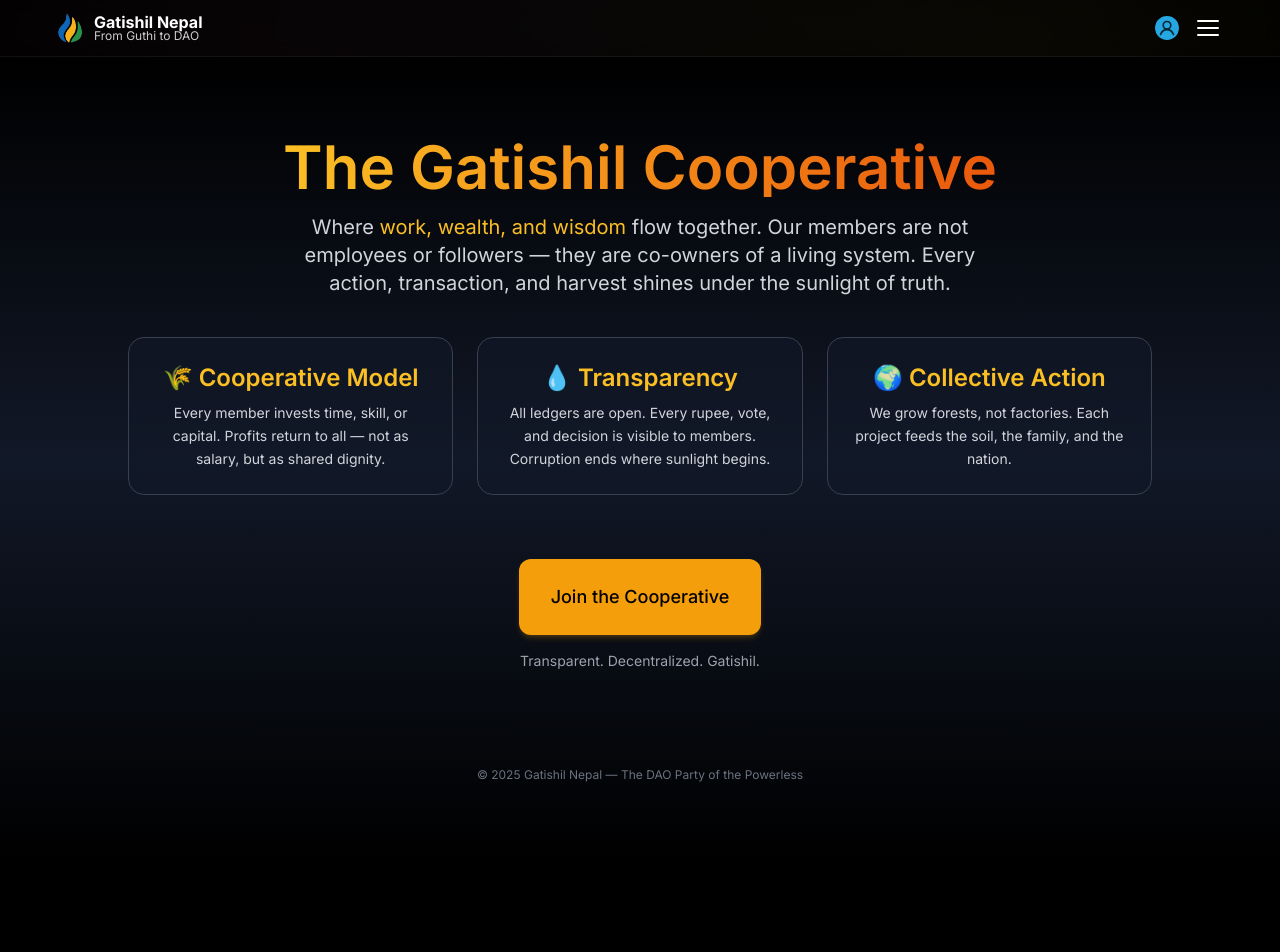
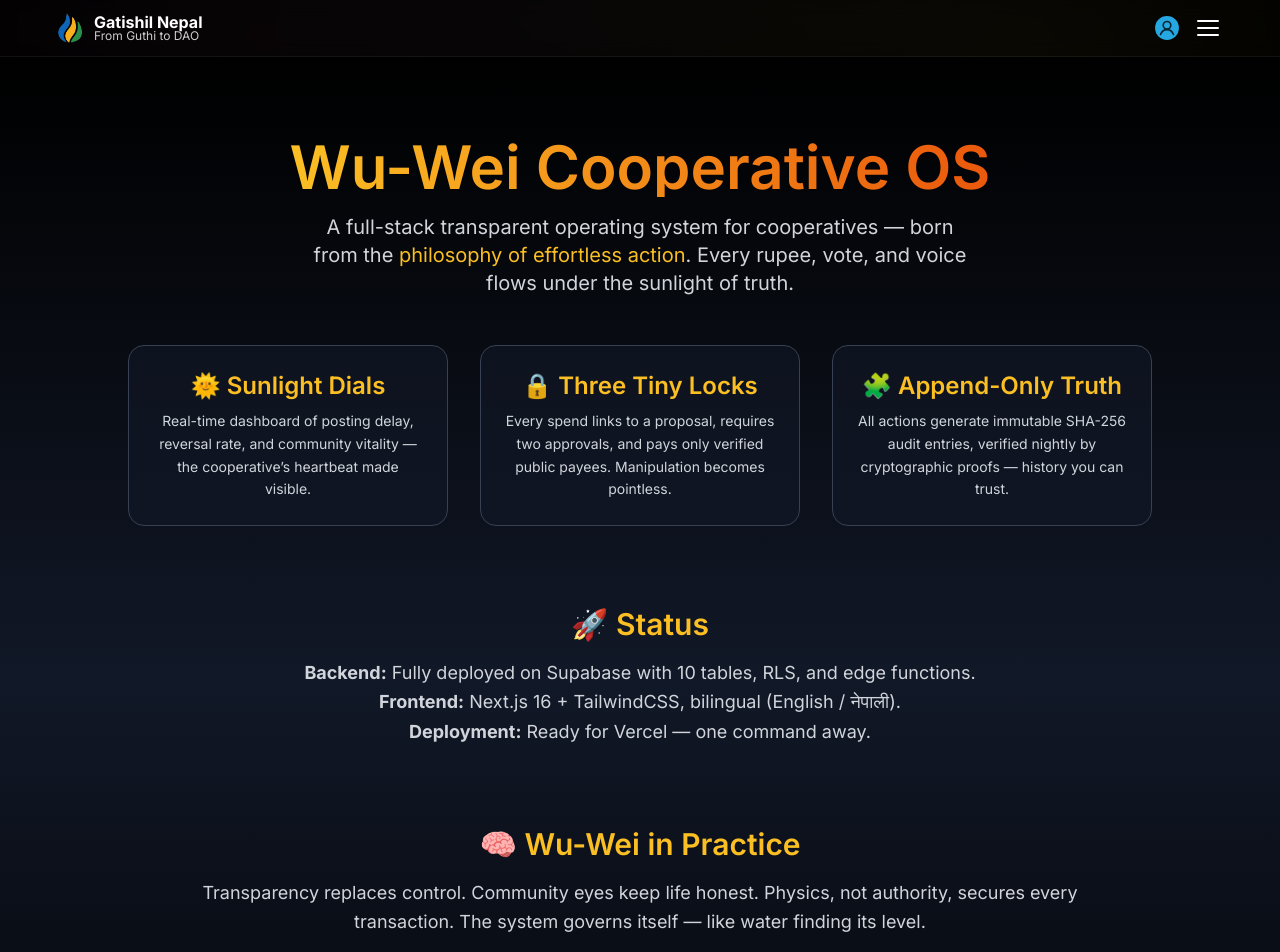
Before and after one commit to Zenslim/Gatishil, a Next.js app: page /cooperative in a window 1280 px wide. Shown: the top 952 px of the page. Before the commit the page ends 863 px from the top, so only its background shows below. Built offline with nearby package versions, Linux system fonts and the light colour scheme.

Commit message:
Update page.tsx

```diff
--- a/app/cooperative/page.tsx
+++ b/app/cooperative/page.tsx
@@ -1,88 +1,110 @@
 'use client';
 
 import { motion } from 'framer-motion';
-import { Button } from '@/components/ui/button';
 import Link from 'next/link';
 
-export default function CooperativePage() {
+export default function WuWeiLanding() {
   return (
-    <main className="min-h-screen bg-gradient-to-b from-black via-gray-900 to-black text-white flex flex-col items-center justify-center text-center px-6 py-20">
+    <main className="min-h-screen bg-gradient-to-b from-black via-gray-900 to-black text-white flex flex-col items-center px-6 py-20 text-center">
       <motion.h1
-        initial={{ opacity: 0, y: -30 }}
+        initial={{ opacity: 0, y: -40 }}
         animate={{ opacity: 1, y: 0 }}
         transition={{ duration: 1 }}
         className="text-4xl md:text-6xl font-semibold mb-4 bg-gradient-to-r from-amber-400 to-orange-600 bg-clip-text text-transparent"
       >
-        The Gatishil Cooperative
+        Wu-Wei Cooperative OS
       </motion.h1>
 
       <motion.p
         initial={{ opacity: 0, y: 20 }}
         animate={{ opacity: 1, y: 0 }}
-        transition={{ delay: 0.5, duration: 1 }}
-        className="max-w-2xl text-lg md:text-xl leading-relaxed text-gray-300"
+        transition={{ delay: 0.3, duration: 1 }}
+        className="max-w-2xl text-lg md:text-xl text-gray-300 leading-relaxed"
       >
-        Where <span className="text-amber-400">work, wealth, and wisdom</span> flow together.
-        Our members are not employees or followers — they are co-owners of a living system.
-        Every action, transaction, and harvest shines under the sunlight of truth.
+        A full-stack transparent operating system for cooperatives —
+        born from the <span className="text-amber-400">philosophy of effortless action</span>.
+        Every rupee, vote, and voice flows under the sunlight of truth.
       </motion.p>
 
       <motion.div
         initial={{ opacity: 0 }}
         animate={{ opacity: 1 }}
-        transition={{ delay: 1.2 }}
-        className="mt-10 grid gap-6 md:grid-cols-3 w-full max-w-5xl"
+        transition={{ delay: 0.8 }}
+        className="mt-12 grid gap-8 md:grid-cols-3 w-full max-w-5xl"
       >
-        <div className="p-6 bg-gray-900/60 rounded-2xl border border-gray-700 hover:border-amber-400 transition">
-          <h2 className="text-2xl font-semibold text-amber-400 mb-2">🌾 Cooperative Model</h2>
-          <p className="text-gray-300 text-sm leading-relaxed">
-            Every member invests time, skill, or capital.
-            Profits return to all — not as salary, but as shared dignity.
-          </p>
-        </div>
+        <FeatureCard
+          title="🌞 Sunlight Dials"
+          text="Real-time dashboard of posting delay, reversal rate, and community vitality — the cooperative’s heartbeat made visible."
+        />
+        <FeatureCard
+          title="🔒 Three Tiny Locks"
+          text="Every spend links to a proposal, requires two approvals, and pays only verified public payees. Manipulation becomes pointless."
+        />
+        <FeatureCard
+          title="🧩 Append-Only Truth"
+          text="All actions generate immutable SHA-256 audit entries, verified nightly by cryptographic proofs — history you can trust."
+        />
+      </motion.div>
 
-        <div className="p-6 bg-gray-900/60 rounded-2xl border border-gray-700 hover:border-amber-400 transition">
-          <h2 className="text-2xl font-semibold text-amber-400 mb-2">💧 Transparency</h2>
-          <p className="text-gray-300 text-sm leading-relaxed">
-            All ledgers are open. Every rupee, vote, and decision is visible to members.
-            Corruption ends where sunlight begins.
-          </p>
-        </div>
+      <motion.section
+        initial={{ opacity: 0 }}
+        animate={{ opacity: 1 }}
+        transition={{ delay: 1.4 }}
+        className="mt-20 max-w-3xl"
+      >
+        <h2 className="text-3xl font-semibold text-amber-400 mb-4">🚀 Status</h2>
+        <p className="text-gray-300 text-lg leading-relaxed">
+          <strong>Backend:</strong> Fully deployed on Supabase with 10 tables, RLS, and edge functions.<br />
+          <strong>Frontend:</strong> Next.js 16 + TailwindCSS, bilingual (English / नेपाली).<br />
+          <strong>Deployment:</strong> Ready for Vercel — one command away.
+        </p>
+      </motion.section>
 
-        <div className="p-6 bg-gray-900/60 rounded-2xl border border-gray-700 hover:border-amber-400 transition">
-          <h2 className="text-2xl font-semibold text-amber-400 mb-2">🌍 Collective Action</h2>
-          <p className="text-gray-300 text-sm leading-relaxed">
-            We grow forests, not factories.
-            Each project feeds the soil, the family, and the nation.
-          </p>
-        </div>
-      </motion.div>
+      <motion.section
+        initial={{ opacity: 0 }}
+        animate={{ opacity: 1 }}
+        transition={{ delay: 1.8 }}
+        className="mt-20 max-w-4xl text-gray-300"
+      >
+        <h2 className="text-3xl font-semibold text-amber-400 mb-4">🧠 Wu-Wei in Practice</h2>
+        <p className="text-lg leading-relaxed">
+          Transparency replaces control. Community eyes keep life honest.
+          Physics, not authority, secures every transaction.
+          The system governs itself — like water finding its level.
+        </p>
+      </motion.section>
 
       <motion.div
         initial={{ opacity: 0 }}
         animate={{ opacity: 1 }}
-        transition={{ delay: 2 }}
-        className="mt-16"
+        transition={{ delay: 2.2 }}
+        className="mt-20"
       >
-        <Link href="/join">
-          <Button className="bg-amber-500 hover:bg-amber-600 text-black text-lg px-8 py-6 rounded-xl shadow-lg shadow-amber-500/20">
-            Join the Cooperative
-          </Button>
+        <Link href="/en/dashboard">
+          <button className="bg-amber-500 hover:bg-amber-600 text-black font-semibold text-lg px-8 py-4 rounded-xl shadow-lg shadow-amber-500/20 transition">
+            Open Sunlight Dashboard
+          </button>
         </Link>
-
-        <p className="text-gray-400 text-sm mt-4">
-          Transparent. Decentralized. Gatishil.
-        </p>
+        <p className="text-gray-400 text-sm mt-3">Experience the heartbeat of transparency</p>
       </motion.div>
 
       <motion.footer
         initial={{ opacity: 0 }}
         animate={{ opacity: 1 }}
-        transition={{ delay: 3 }}
+        transition={{ delay: 2.6 }}
         className="mt-24 text-gray-500 text-xs"
       >
-        © {new Date().getFullYear()} Gatishil Nepal — The DAO Party of the Powerless
+        © {new Date().getFullYear()} Gatishil Nepal · Wu-Wei Cooperative OS
       </motion.footer>
     </main>
   );
 }
+
+function FeatureCard({ title, text }: { title: string; text: string }) {
+  return (
+    <div className="p-6 bg-gray-900/60 rounded-2xl border border-gray-700 hover:border-amber-400 transition">
+      <h3 className="text-2xl font-semibold text-amber-400 mb-2">{title}</h3>
+      <p className="text-gray-300 text-sm leading-relaxed">{text}</p>
+    </div>
+  );
+}
```
